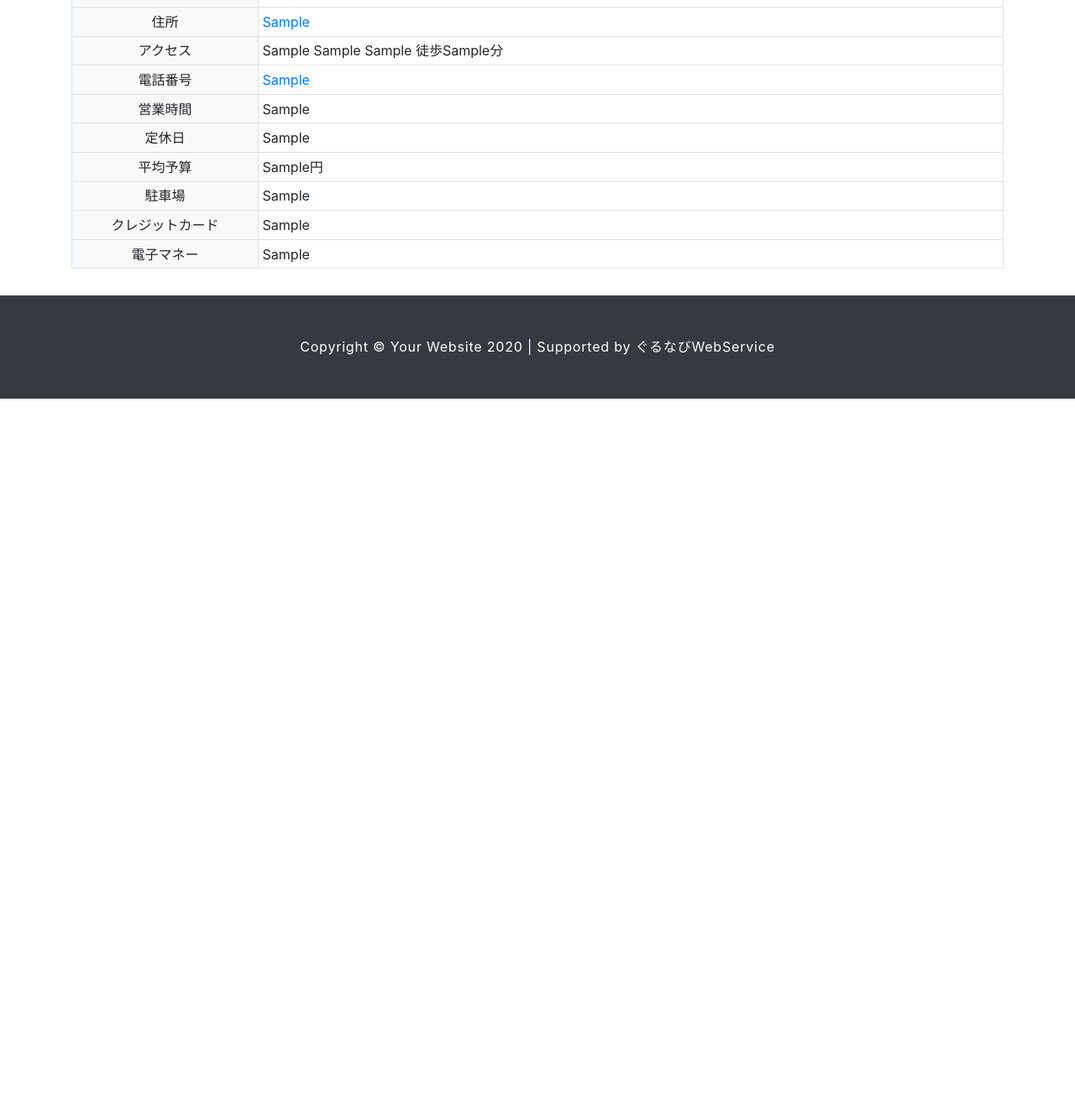
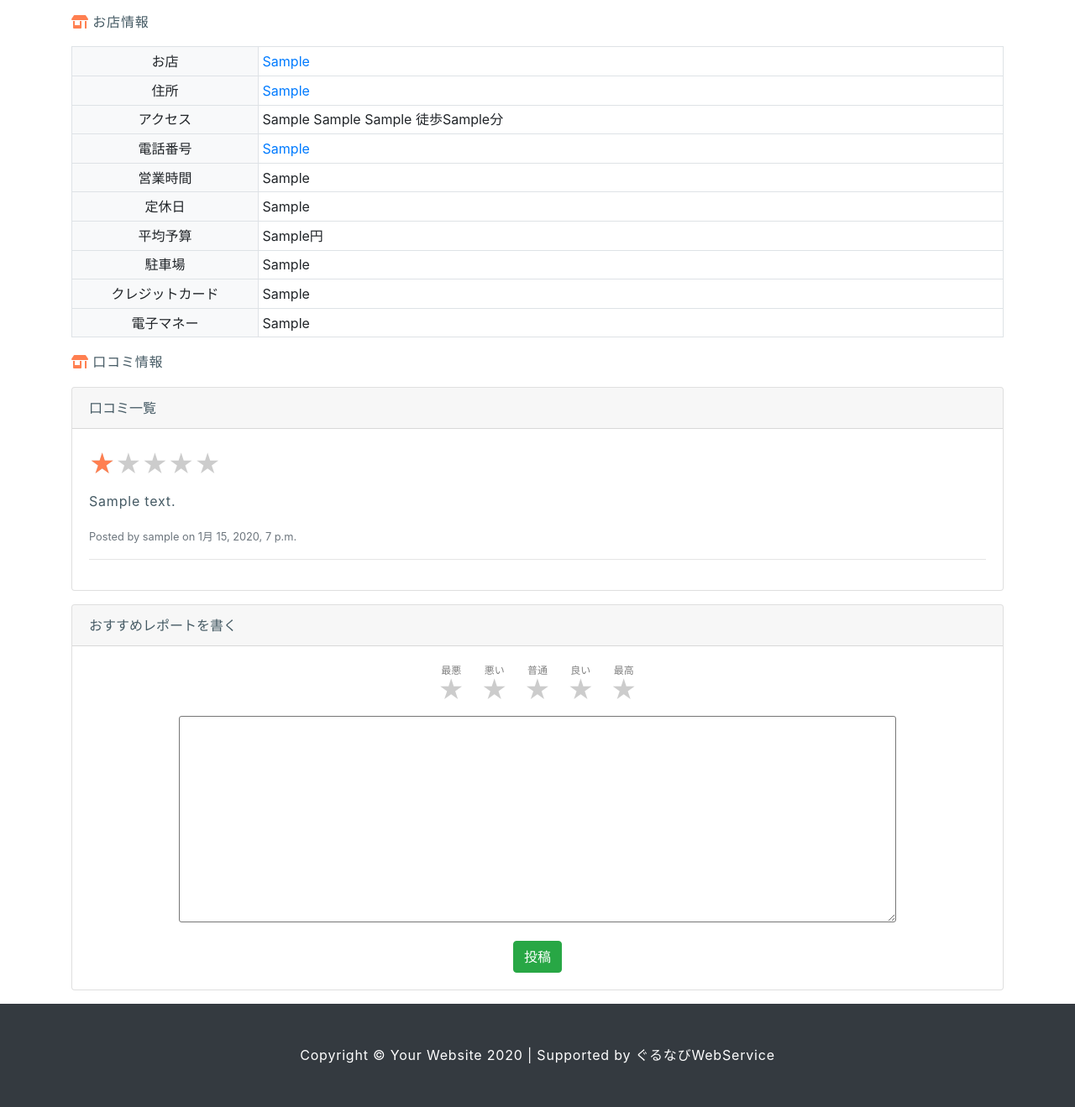
Before and after one commit to haruyasu/django-foodie, a Django app: template foodie/templates/foodie/shop_info.html in a window 1280 px wide. Shown: the part 457-1776 px from the top of the page at 84% size. Before the commit the page ends 932 px from the top, so only its background shows below. Run offline with Django 3.2, Linux system fonts and the light colour scheme; a user stored in the database is signed in; tables that the repository leaves empty hold one stand-in row (values such as "Sample post"); the template is opened without the code that fills it: values that come from a table or form of the project are taken from there, most other values are stand-ins (such as "Sample title", 1, 10 or a date in 2020); one stand-in notice (Sample message) is shown; some libraries are stand-ins or nearby versions.

Commit message:
:rocket: レビュー機能実装

```diff
--- a/foodie/forms.py
+++ b/foodie/forms.py
@@ -1,5 +1,5 @@
 from django import forms
-from .models import Category, Pref
+from .models import Category, Pref, Review
 
 
 class SearchForm(forms.Form):
@@ -24,3 +24,8 @@ class SearchForm(forms.Form):
         super().__init__(*args, **kwargs)
         pref = self.fields['pref']
         category = self.fields['category']
+
+class ReviewForm(forms.ModelForm): # 追加
+    class Meta:
+        model = Review
+        fields = ['score', 'comment']
--- a/foodie/models.py
+++ b/foodie/models.py
@@ -1,4 +1,5 @@
 from django.db import models
+from django.contrib.auth.models import User
 
 
 class Category(models.Model):
@@ -15,3 +16,31 @@ class Pref(models.Model):
 
     def __str__(self):
         return str(self.name)
+
+
+class Review(models.Model):
+    SCORE_CHOICES = [
+        (1, '★'),
+        (2, '★★'),
+        (3, '★★★'),
+        (4, '★★★★'),
+        (5, '★★★★★'),
+    ]
+
+    shop_id = models.CharField('店舗ID', max_length=10, blank=False)
+    shop_name = models.CharField('店舗名', max_length=200, blank=False)
+    user = models.ForeignKey(User, on_delete=models.PROTECT)
+    comment = models.TextField(verbose_name='レビューコメント', blank=False)
+    score = models.PositiveSmallIntegerField(verbose_name='レビュースコア', choices=SCORE_CHOICES, default='3')
+    created_at = models.DateTimeField(auto_now_add=True)
+    updated_at = models.DateTimeField(auto_now=True)
+
+    def get_score_percent(self):
+        score_percent = round(self.score / 5 * 100)
+        return score_percent
+
+    class Meta:
+        unique_together = ('shop_id', 'user')
+
+    def __str__(self):
+        return str(self.shop_id)
--- a/foodie/templates/foodie/base.html
+++ b/foodie/templates/foodie/base.html
@@ -42,6 +42,26 @@
 
     <main>
         <div class="container">
+            <!-- 通知メッセージ -->
+            {% if messages %}
+                <div class="row align-items-center my-3">
+                    <div class="col-12">
+                        <div class="message text-center">
+                            {% for message in messages %}
+                                <div class="alert{% if message.tags %} alert-{{ message.tags }}{% endif %} alert-dismissible" role="alert">
+                                    <button type="button" class="close" data-dismiss="alert" aria-label="Close">
+                                        <span aria-hidden="true">
+                                            &times;
+                                        </span>
+                                    </button>
+                                    {{ message }}
+                                </div>
+                            {% endfor %}
+                        </div>
+                    </div>
+                </div>
+            {% endif %}
+
             <!-- メイン -->
             {% block content %}
 			{% endblock content %}
--- a/foodie/templates/foodie/shop_info.html
+++ b/foodie/templates/foodie/shop_info.html
@@ -29,6 +29,22 @@
             <div class="card-body">
                 <strong class="d-inline-block mb-2 text-success">{{ restaurants_info.0.32 }}</strong>
                 <h3 class="mb-2">{{ restaurants_info.0.2 }}</h3>
+                {% if not average_rate == 0 %}
+                <div class="d-flex flex-row">
+                    <div class="star-rating">
+                        <div class="star-rating-front" style="width: {{ average_rate }}%">★★★★★</div>
+                        <div class="star-rating-back">★★★★★</div>
+                    </div>
+                    <div class="average ml-2">
+                        {{ average|floatformat:2 }}
+                    </div>
+                    <div class="d-flex align-items-center ml-2">
+                        <i class="fas fa-comment-dots fa-fw"></i>{{ review_count }}件
+                    </div>
+                </div>
+                {% else %}
+                    <p>まだ口コミはありません。</p>
+                {% endif %}
                 <hr>
                 <p class="card-text mb-1"><i class="fas fa-map-marker-alt fa-fw my-icon"></i>{{ restaurants_info.0.14 }}</p>
                 <p class="card-text mb-3"><i class="fas fa-subway fa-fw my-icon"></i>{{ restaurants_info.0.21 }}・徒歩{{ restaurants_info.0.23 }}分</p>
@@ -85,5 +101,79 @@
                 </table>
             </div>
         </div>
+
+        <div class="col-md-12">
+            <p><i class="fas fa-store-alt fa-fw my-icon2"></i> 口コミ情報</p>
+            <div class="card card-outline-secondary mb-3">
+                <div class="card-header">
+                    口コミ一覧
+                </div>
+                <div class="card-body">
+                    {% if review_list %}
+                        {% for item in review_list %}
+                            <div class="d-flex flex-row">
+                                <div class="star-rating mb-2">
+                                    <div class="star-rating-front" style="width: {{ item.get_score_percent }}%">★★★★★</div>
+                                    <div class="star-rating-back">★★★★★</div>
+                                </div>
+                            </div>
+                            <p>{{ item.comment }}</p>
+                            <small class="text-muted">Posted by {{ item.user }} on {{ item.created_at }}</small>
+                            <hr>
+                        {% endfor %}
+                    {% else %}
+                        <p>まだ口コミはありません。</p>
+                    {% endif %}
+                </div>
+            </div>
+            <div class="card card-outline-secondary">
+                <div class="card-header">
+                    おすすめレポートを書く
+                </div>
+                <div class="card-body">
+                    {% if user.is_authenticated %}
+                        <form class="login-form" action="" method="POST">
+                            {{ review_form.non_field_errors }}
+                            <div class="evaluation">
+                                <input type="hidden" name="score" value="3">
+                                <input id="score1" type="radio" name="score" value="5" />
+                                <label for="score1"><span class="text">最高</span>★</label>
+                                <input id="score2" type="radio" name="score" value="4" />
+                                <label for="score2"><span class="text">良い</span>★</label>
+                                <input id="score3" type="radio" name="score" value="3" />
+                                <label for="score3"><span class="text">普通</span>★</label>
+                                <input id="score4" type="radio" name="score" value="2" />
+                                <label for="score4"><span class="text">悪い</span>★</label>
+                                <input id="score5" type="radio" name="score" value="1" />
+                                <label for="score5"><span class="text">最悪</span>★</label>
+                            </div>
+
+                            <div class="form-group text-center" type="text">
+                                {{ review_form.comment }}
+                            </div>
+
+                            {% csrf_token %}
+                            <div class="text-center">
+                                <button type="submit" class="btn btn-success">投稿</button>
+                            </div>
+
+                            {% if form.errors %}
+                                <br>
+                                <p>エラー内容</p>
+                                {% for field in form %}
+                                    {% for error in field.errors %}
+                                        <p>{{ error }}</p>
+                                    {% endfor %}
+                                {% endfor %}
+                            {% endif %}
+                        </form>
+                    {% else %}
+                        <p mb-3>レポートを書くには、ログインして下さい。</p>
+                        <a class="btn btn-success" href="">新規登録</a>
+                        <a class="btn btn-success" href="">ログイン</a>
+                    {% endif %}
+                </div>
+            </div>
+        </div>
     </div>
 {% endblock content %}
```
Also changed, not shown: foodie/views.py (+41 -3 lines), foodie/migrations/0002_review.py (added).
